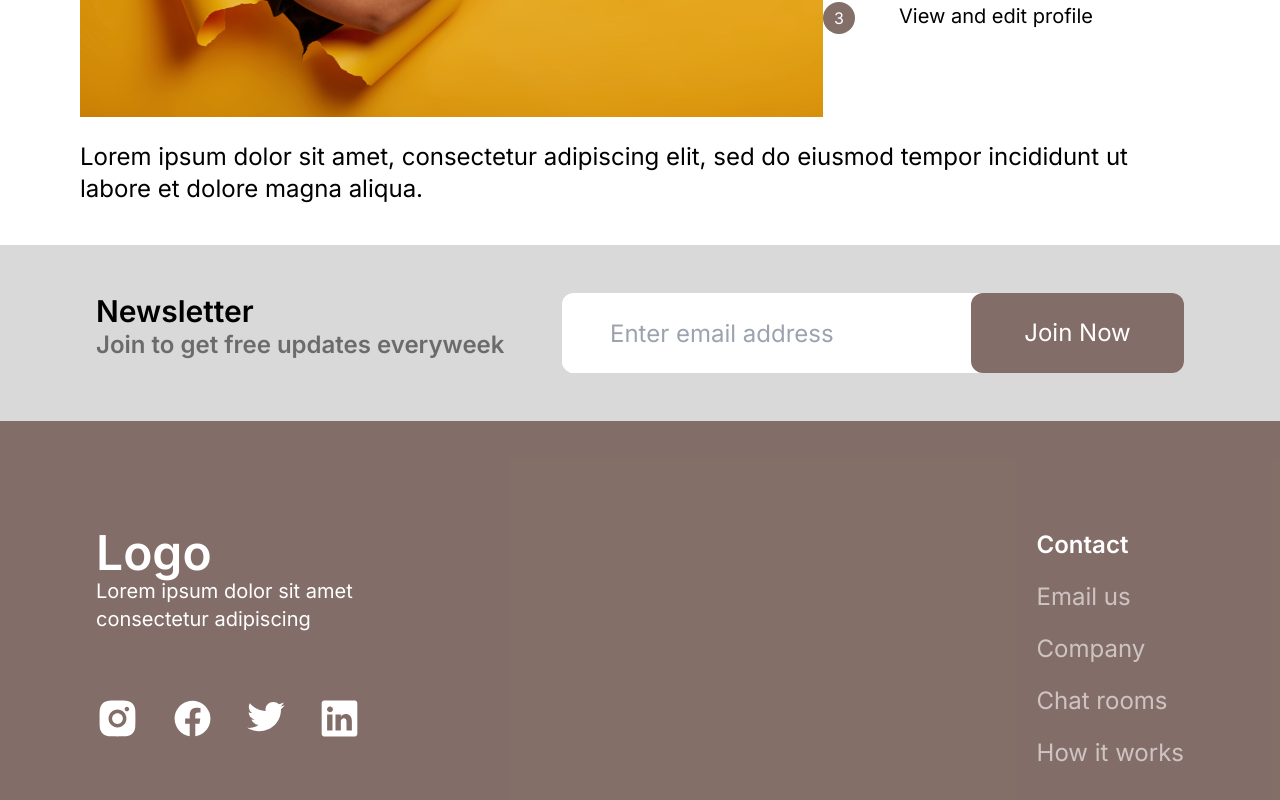
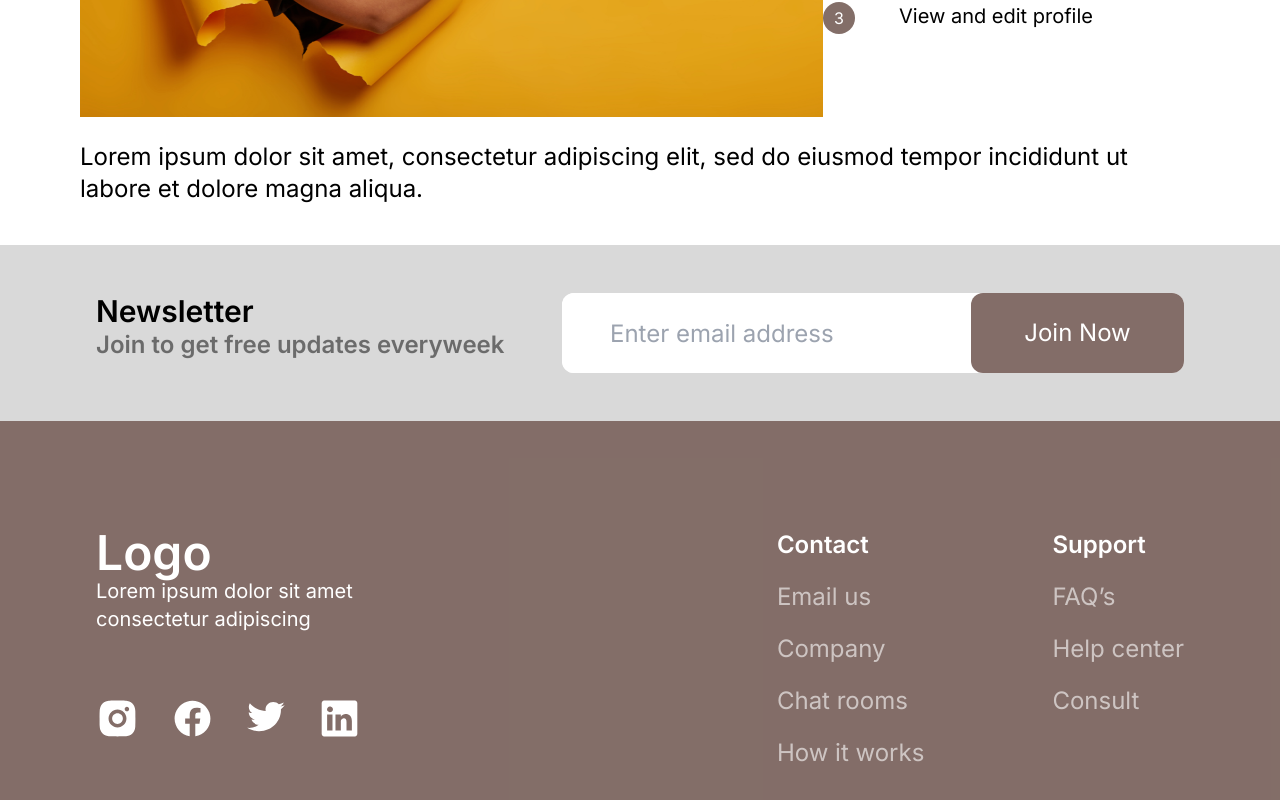
Before and after one commit to AmaliTech-Training-Academy/LetXChat, a React (Vite) app: page / in a window 1280 px wide. Shown: the part 1575-2375 px from the top of the page. Built offline with nearby package versions, Linux system fonts and the light colour scheme.

Commit message:
feature: Add footer support

```diff
--- a/src/components/Landing-Page/Footer.jsx
+++ b/src/components/Landing-Page/Footer.jsx
@@ -28,6 +28,12 @@ function Footer() {
                     <span className='opacity-60'>Chat rooms</span>
                     <span className='opacity-60'>How it works</span>
                 </div>
+                <div className='flex flex-col gap-5'>
+                    <span className='font-semibold'>Support</span>
+                    <span className='opacity-60'>FAQ’s</span>
+                    <span className='opacity-60'>Help center</span>
+                    <span className='opacity-60'>Consult</span>
+                </div>
 
             </div>
         </div>
```
